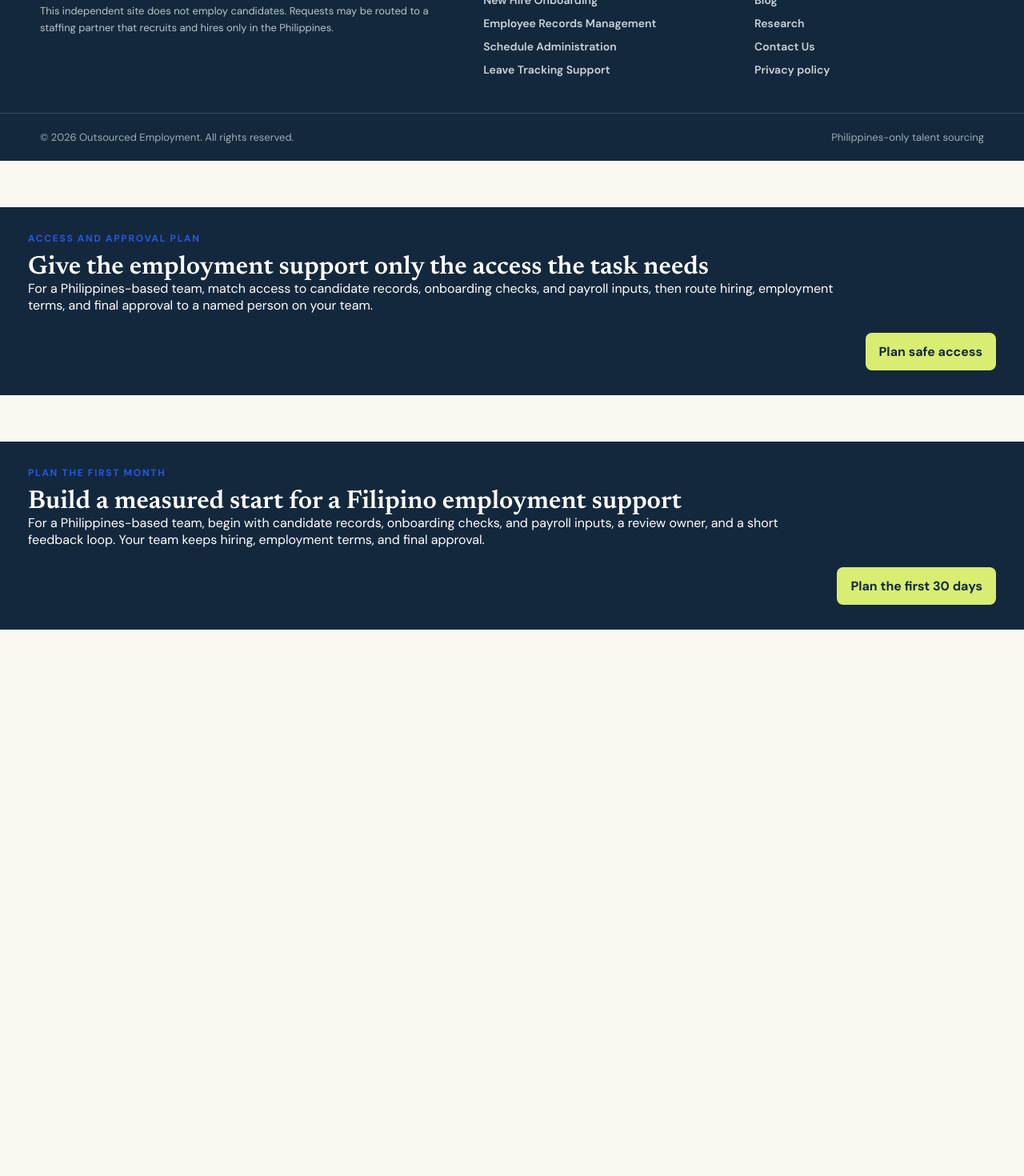
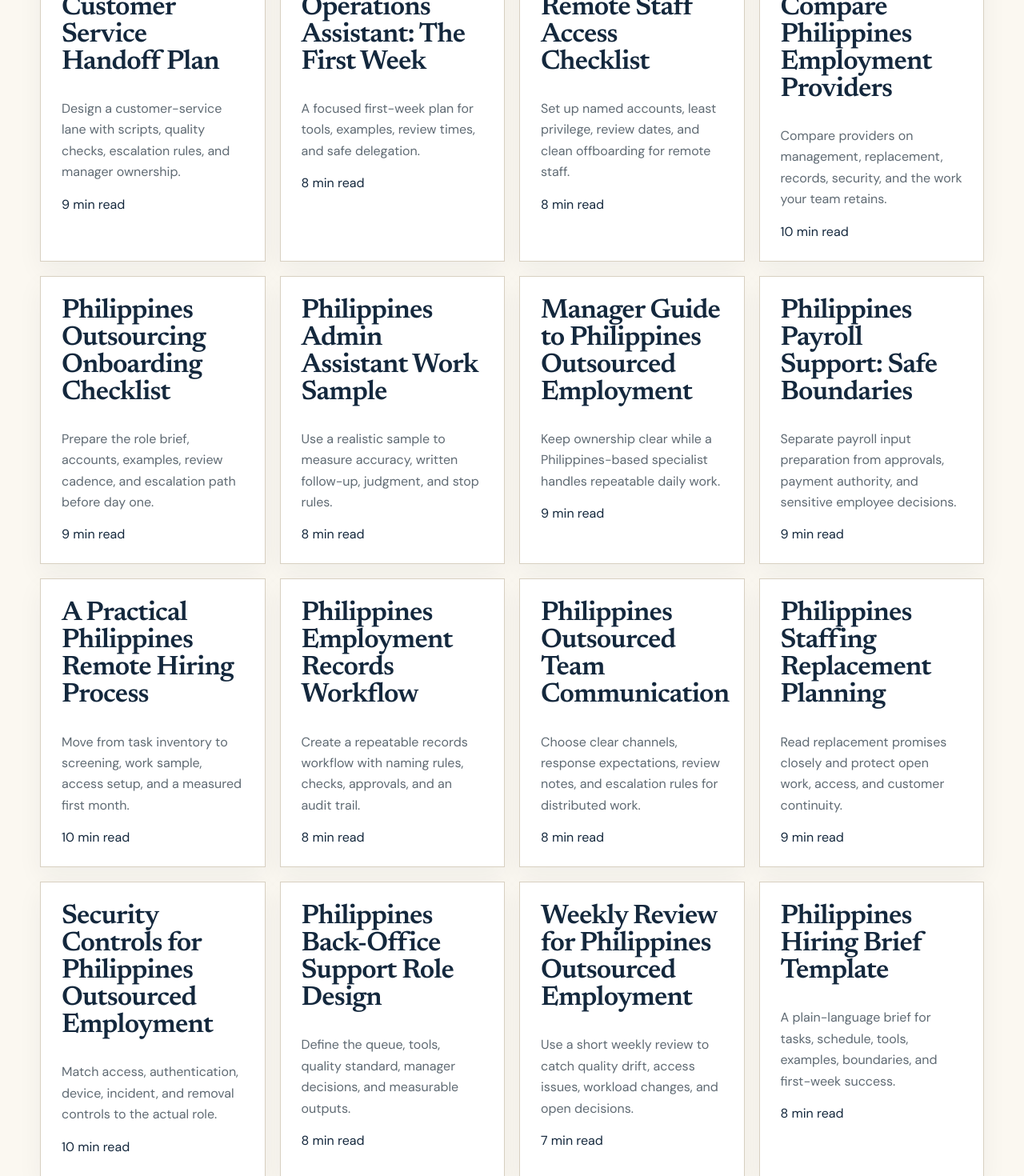
Before and after one commit to coolifystealthagents/outsourcedemployment, a Next.js app: page /blog in a window 1280 px wide. Shown: the part 1300-2770 px from the top of the page at 80% size. Before the commit the page ends 2145 px from the top, so only its background shows below. Built offline with nearby package versions, Linux system fonts and the light colour scheme.

Commit message:
Publish daily blog and research production batch

```diff
--- a/app/data.ts
+++ b/app/data.ts
@@ -35,8 +35,29 @@ export const blogPosts = [
     "slug": "philippines-hr-records-assistant-access-guide",
     "title": "Philippines HR Records Assistant: A Safe Access Guide",
     "excerpt": "Plan what a Filipino HR records assistant can prepare, what the manager keeps, and how access is opened and removed.",
-    "minutes": 11
-  },] as const;
+    "minutes": 11,
+    "image": "https://images.unsplash.com/photo-1556761175-b413da4baf72?auto=format&fit=crop&w=1200&q=80"
+  },
+  { "slug": "philippines-outsourced-employment-cost-planning", "title": "Philippines Outsourced Employment Cost Planning", "excerpt": "Build a clear cost model for Philippines-based support before comparing providers or employment models.", "minutes": 9, "image": "https://images.unsplash.com/photo-1554224155-6726b3ff858f?auto=format&fit=crop&w=1200&q=80" },
+  { "slug": "philippines-virtual-assistant-role-scorecard", "title": "Philippines Virtual Assistant Role Scorecard", "excerpt": "Turn recurring work into a practical scorecard that a manager can review during the first month.", "minutes": 8, "image": "https://images.unsplash.com/photo-1551836022-d5d88e9218df?auto=format&fit=crop&w=1200&q=80" },
+  { "slug": "philippines-outsourced-employment-compliance-questions", "title": "Philippines Outsourced Employment: Compliance Questions", "excerpt": "Questions to ask about contracts, payroll ownership, worker classification, and local employment support.", "minutes": 10, "image": "https://images.unsplash.com/photo-1450101499163-c8848c66ca85?auto=format&fit=crop&w=1200&q=80" },
+  { "slug": "philippines-customer-service-handoff-plan", "title": "Philippines Customer Service Handoff Plan", "excerpt": "Design a customer-service lane with scripts, quality checks, escalation rules, and manager ownership.", "minutes": 9, "image": "https://images.unsplash.com/photo-1556761175-5973dc0f32e7?auto=format&fit=crop&w=1200&q=80" },
+  { "slug": "philippines-operations-assistant-first-week", "title": "Philippines Operations Assistant: The First Week", "excerpt": "A focused first-week plan for tools, examples, review times, and safe delegation.", "minutes": 8, "image": "https://images.unsplash.com/photo-1521737711867-e3b97375f902?auto=format&fit=crop&w=1200&q=80" },
+  { "slug": "philippines-remote-staff-access-checklist", "title": "Philippines Remote Staff Access Checklist", "excerpt": "Set up named accounts, least privilege, review dates, and clean offboarding for remote staff.", "minutes": 8, "image": "https://images.unsplash.com/photo-1563013544-824ae1b704d3?auto=format&fit=crop&w=1200&q=80" },
+  { "slug": "philippines-employment-provider-comparison", "title": "How to Compare Philippines Employment Providers", "excerpt": "Compare providers on management, replacement, records, security, and the work your team retains.", "minutes": 10, "image": "https://images.unsplash.com/photo-1556761175-4b46a572b786?auto=format&fit=crop&w=1200&q=80" },
+  { "slug": "philippines-outsourcing-onboarding-checklist", "title": "Philippines Outsourcing Onboarding Checklist", "excerpt": "Prepare the role brief, accounts, examples, review cadence, and escalation path before day one.", "minutes": 9, "image": "https://images.unsplash.com/photo-1521791055366-0d553872125f?auto=format&fit=crop&w=1200&q=80" },
+  { "slug": "philippines-admin-assistant-work-sample", "title": "Philippines Admin Assistant Work Sample", "excerpt": "Use a realistic sample to measure accuracy, written follow-up, judgment, and stop rules.", "minutes": 8, "image": "https://images.unsplash.com/photo-1497366754035-f200968a6e72?auto=format&fit=crop&w=1200&q=80" },
+  { "slug": "philippines-outsourced-employment-manager-guide", "title": "Manager Guide to Philippines Outsourced Employment", "excerpt": "Keep ownership clear while a Philippines-based specialist handles repeatable daily work.", "minutes": 9, "image": "https://images.unsplash.com/photo-1556761175-129418cb2dfe?auto=format&fit=crop&w=1200&q=80" },
+  { "slug": "philippines-payroll-support-boundaries", "title": "Philippines Payroll Support: Safe Boundaries", "excerpt": "Separate payroll input preparation from approvals, payment authority, and sensitive employee decisions.", "minutes": 9, "image": "https://images.unsplash.com/photo-1554224154-26032ffc0d07?auto=format&fit=crop&w=1200&q=80" },
+  { "slug": "philippines-remote-hiring-process", "title": "A Practical Philippines Remote Hiring Process", "excerpt": "Move from task inventory to screening, work sample, access setup, and a measured first month.", "minutes": 10, "image": "https://images.unsplash.com/photo-1531482615713-2afd69097998?auto=format&fit=crop&w=1200&q=80" },
+  { "slug": "philippines-employment-records-workflow", "title": "Philippines Employment Records Workflow", "excerpt": "Create a repeatable records workflow with naming rules, checks, approvals, and an audit trail.", "minutes": 8, "image": "https://images.unsplash.com/photo-1450101499163-c8848c66ca85?auto=format&fit=crop&w=1200&q=80" },
+  { "slug": "philippines-outsourced-team-communication", "title": "Philippines Outsourced Team Communication", "excerpt": "Choose clear channels, response expectations, review notes, and escalation rules for distributed work.", "minutes": 8, "image": "https://images.unsplash.com/photo-1556761175-4b46a572b786?auto=format&fit=crop&w=1200&q=80" },
+  { "slug": "philippines-staffing-replacement-planning", "title": "Philippines Staffing Replacement Planning", "excerpt": "Read replacement promises closely and protect open work, access, and customer continuity.", "minutes": 9, "image": "https://images.unsplash.com/photo-1552664730-d307ca884978?auto=format&fit=crop&w=1200&q=80" },
+  { "slug": "philippines-outsourced-employment-security-controls", "title": "Security Controls for Philippines Outsourced Employment", "excerpt": "Match access, authentication, device, incident, and removal controls to the actual role.", "minutes": 10, "image": "https://images.unsplash.com/photo-1563013544-824ae1b704d3?auto=format&fit=crop&w=1200&q=80" },
+  { "slug": "philippines-back-office-support-role-design", "title": "Philippines Back-Office Support Role Design", "excerpt": "Define the queue, tools, quality standard, manager decisions, and measurable outputs.", "minutes": 8, "image": "https://images.unsplash.com/photo-1497366811353-6870744d04b2?auto=format&fit=crop&w=1200&q=80" },
+  { "slug": "philippines-outsourced-employment-weekly-review", "title": "Weekly Review for Philippines Outsourced Employment", "excerpt": "Use a short weekly review to catch quality drift, access issues, workload changes, and open decisions.", "minutes": 7, "image": "https://images.unsplash.com/photo-1556761175-b413da4baf72?auto=format&fit=crop&w=1200&q=80" },
+  { "slug": "philippines-hiring-brief-template", "title": "Philippines Hiring Brief Template", "excerpt": "A plain-language brief for tasks, schedule, tools, examples, boundaries, and first-week success.", "minutes": 8, "image": "https://images.unsplash.com/photo-1456324504439-367dee3b3c32?auto=format&fit=crop&w=1200&q=80" }
+] as const;
 
 export type GuideBasics = {
   overview: readonly string[];
```
Also changed, not shown: app/blog/[slug]/page.tsx (+2 -2 lines).
